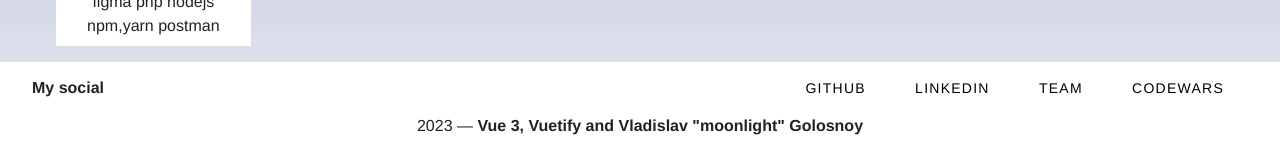
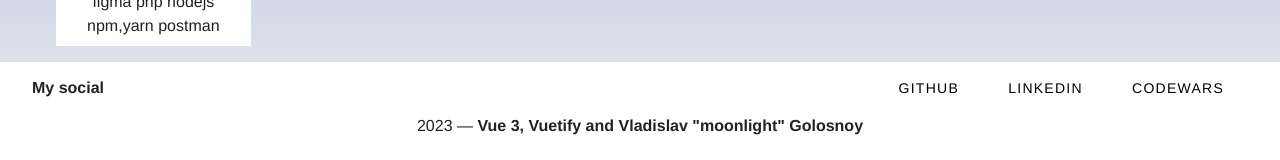
Before and after one commit to moonlightboss/skillcheck, a Vue app: page / in a window 1280 px wide. Shown: the part 490-650 px from the top of the page. Built offline with nearby package versions, Linux system fonts and the light colour scheme.

Commit message:
Footer my social update

```diff
--- a/src/App.vue
+++ b/src/App.vue
@@ -68,6 +68,7 @@
           variant="text"
           class="mx-2"
           rounded="xl"
+          :href="getLinkUrl(link)"
         >
           {{ link }}
         </v-btn>
@@ -84,8 +85,22 @@
 export default {
   data: () => ({
     icons: ["mdi-facebook", "mdi-twitter", "mdi-linkedin", "mdi-instagram"],
-    links: ["GitHub", "LinkedIn", "Team", "CodeWars"],
+    links: ["GitHub", "LinkedIn", "CodeWars"],
   }),
+  methods: {
+    getLinkUrl(link: string) {
+      switch (link) {
+        case "GitHub":
+          return "https://github.com/your-username";
+        case "LinkedIn":
+          return "https://www.linkedin.com/in/your-profile";
+        case "CodeWars":
+          return "https://www.codewars.com/users/your-username";
+        default:
+          return "#";
+      }
+    },
+  },
 };
 </script>
 
```
